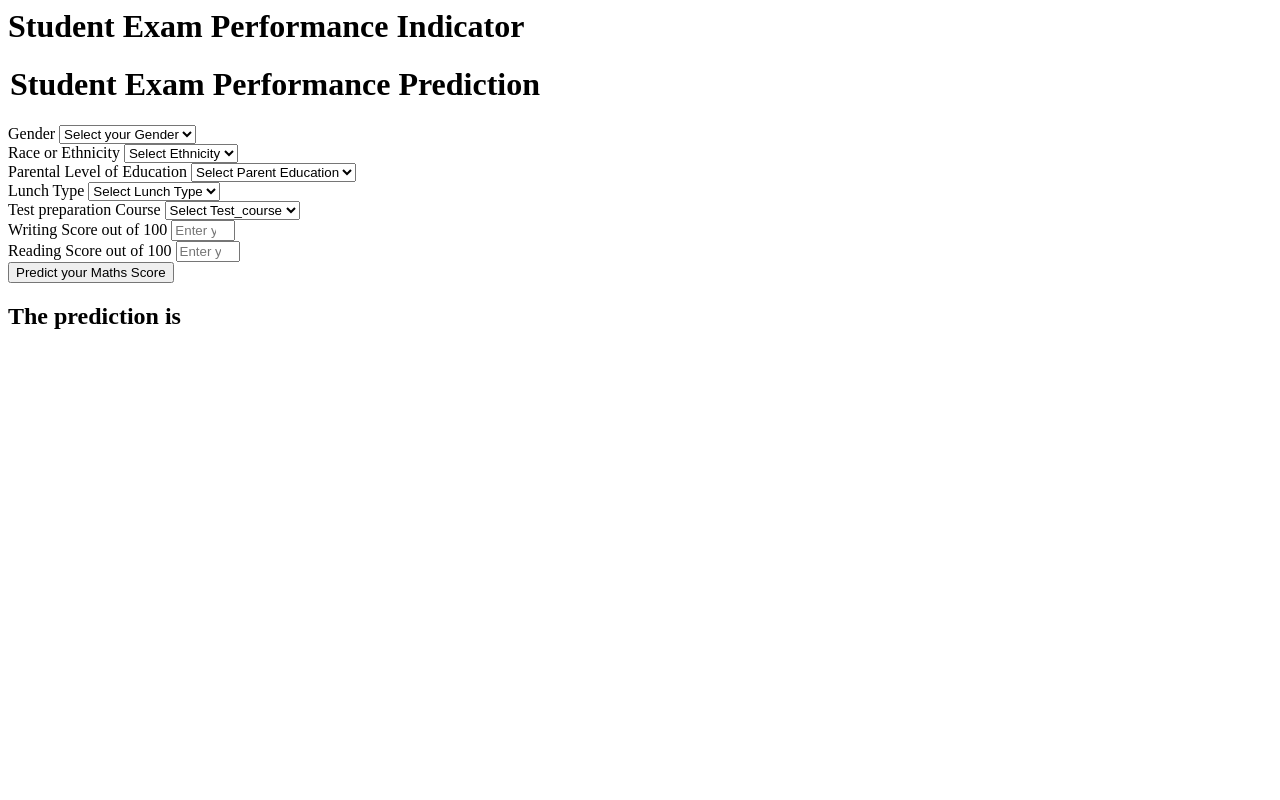
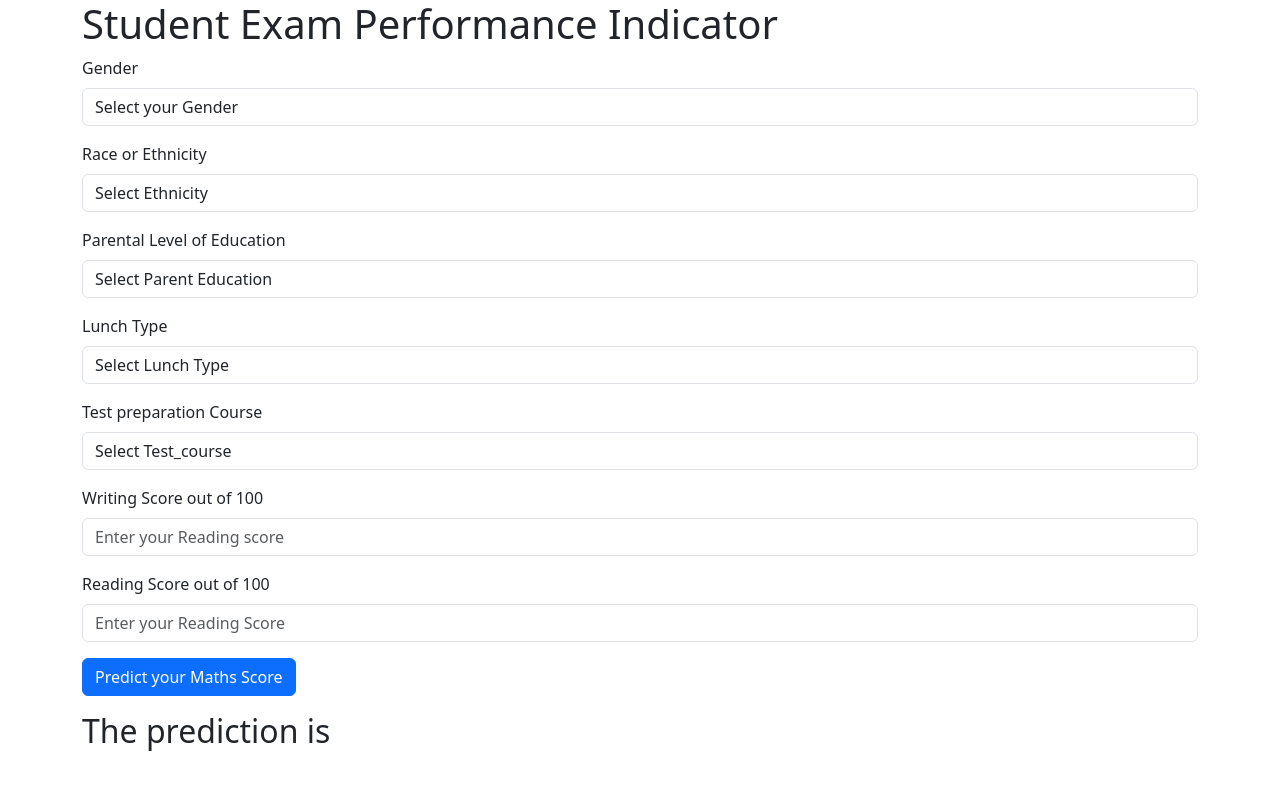
Before and after one commit to chaitanya-24/ML-Project, a Flask app: page /predictdata in a window 1280 px wide. Run offline with Flask 3, Linux system fonts and the light colour scheme.

Commit message:
Updated home.html

```diff
--- a/app.py
+++ b/app.py
@@ -42,4 +42,4 @@ def predict_datapoint():
 
 
 if __name__=="__main__":
-    app.run(host="0.0.0.0")
+    app.run(host="0.0.0.0", debug=True)
--- a/src/pipeline/predict_pipeline.py
+++ b/src/pipeline/predict_pipeline.py
@@ -23,7 +23,6 @@ class PredictPipeline:
 
         except Exception as e:
             raise CustomException(e,sys)
-
 
 
 class CustomData:
--- a/templates/home.html
+++ b/templates/home.html
@@ -1,12 +1,14 @@
 <html>
+<head>
+    <title>Student Exam Performance Indicator</title>
+    <link href="https://cdn.jsdelivr.net/npm/bootstrap@5.3.2/dist/css/bootstrap.min.css" rel="stylesheet" integrity="sha384-T3c6CoIi6uLrA9TneNEoa7RxnatzjcDSCmG1MXxSR1GAsXEV/Dwwykc2MPK8M2HN" crossorigin="anonymous">
+</head>
+
 <body>
-    <div class="login">
+    <div class="login container">
        <h1>Student Exam Performance Indicator</h1>
 
        <form action="{{ url_for('predict_datapoint')}}" method="post">
-        <h1>
-            <legend>Student Exam Performance Prediction</legend>
-        </h1>
         <div class="mb-3">
             <label class="form-label">Gender</label>
             <select class="form-control" name="gender" placeholder="Enter you Gender" required>
@@ -107,5 +109,9 @@
     <h2>
        The  prediction is {{results}}
     </h2>
+
+
+
+    <script src="https://cdn.jsdelivr.net/npm/bootstrap@5.3.2/dist/js/bootstrap.bundle.min.js" integrity="sha384-C6RzsynM9kWDrMNeT87bh95OGNyZPhcTNXj1NW7RuBCsyN/o0jlpcV8Qyq46cDfL" crossorigin="anonymous"></script>
    <body>
 </html>
```
